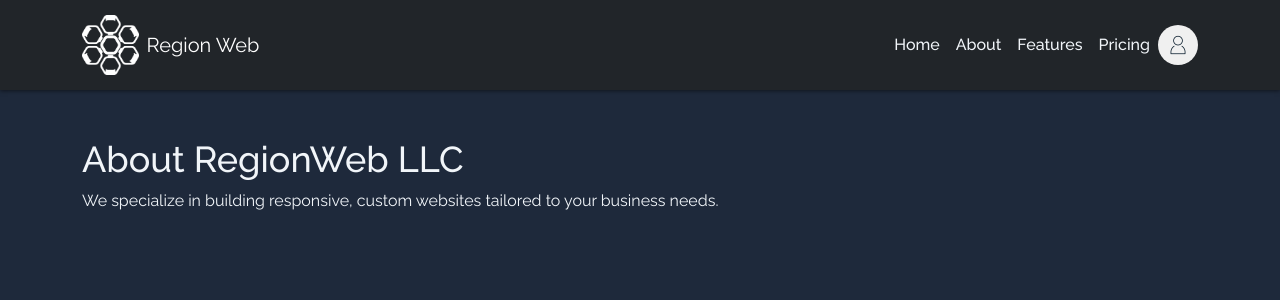
After one commit to rgnwebllc/regionwebllc, a Django app: page /about/ in a window 1280 px wide. The commit adds this page. Shown: the top 300 px of the page. Run offline with Django 5.2, Linux system fonts and the light colour scheme.

Commit message:
Added about page

```diff
--- /dev/null
+++ b/core/templates/core/about.html
@@ -0,0 +1,10 @@
+{% extends 'base.html' %}
+
+{% block title %}About Us{% endblock %}
+
+{% block content %}
+<section class="container my-5">
+  <h1>About RegionWeb LLC</h1>
+  <p>We specialize in building responsive, custom websites tailored to your business needs.</p>
+</section>
+{% endblock %}
--- a/core/urls.py
+++ b/core/urls.py
@@ -3,4 +3,5 @@ from . import views
 
 urlpatterns = [
     path('', views.home, name='home'),
+    path('about/', views.about_view, name='about'),
 ]
--- a/core/views.py
+++ b/core/views.py
@@ -3,3 +3,6 @@ from datetime import datetime
 
 def home(request):
     return render(request, 'core/home.html', {'year': datetime.now().year})
+
+def about_view(request):
+    return render(request, 'core/about.html')
--- a/templates/base.html
+++ b/templates/base.html
@@ -35,6 +35,9 @@
                         <a class="nav-link" href="{% url 'home' %}">Home</a>
                     </li>
                     <li class="nav-item">
+                        <a class="nav-link" href="{% url 'about' %}">About</a>
+                      </li>
+                    <li class="nav-item">
                         <a class="nav-link" href="#">Features</a>
                     </li>
                     <li class="nav-item">
```
